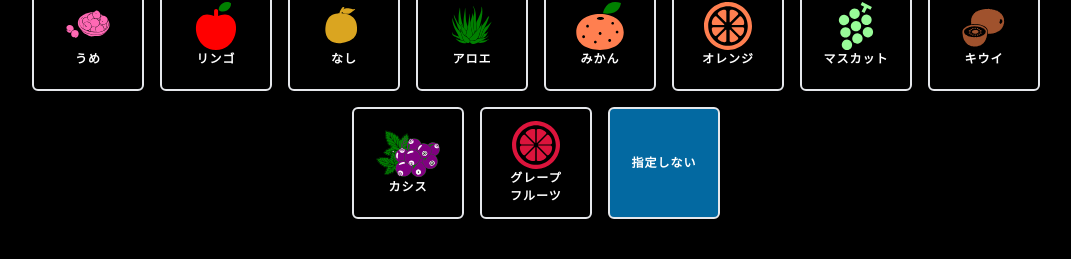
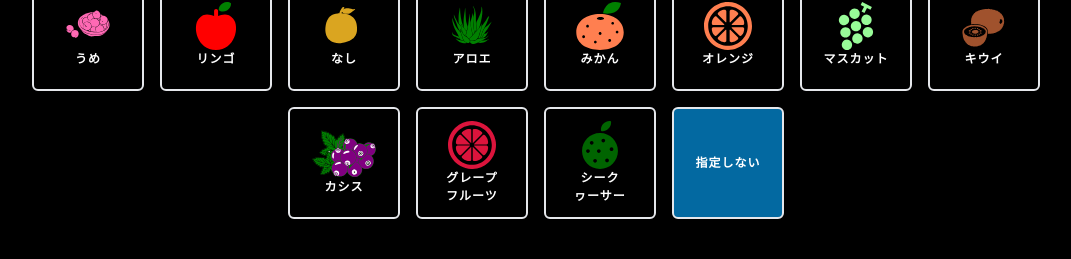
Before and after one commit to saha-it/react-app, a React (Create React App) app in the folder app/: page / in a window 1280 px wide. Shown: the part 1808-2067 px from the top of the page, without its empty margins (104-1175 px from the left). Built offline with nearby package versions, Linux system fonts and the light colour scheme; no server answers.

Commit message:
fruitにシークヮーサー追加

```diff
--- a/app/src/component/SelectFruit.tsx
+++ b/app/src/component/SelectFruit.tsx
@@ -21,6 +21,7 @@ import imgMuscat from "../images/fruit/muscat.svg";
 import imgKiwi from "../images/fruit/kiwi.svg";
 import imgCassis from "../images/fruit/cassis.svg";
 import imgGrapefruit from "../images/fruit/grapefruit.svg";
+import imgShekwasha from "../images/fruit/shekwasha.svg";
 
 /** ラジオボタン設定 */
 interface Radio {
@@ -193,10 +194,18 @@ const SelectFruit: React.FC<ChildProps> = ({ changeFruit }) => {
             value: "グレープフルーツ",
         },
         {
+            name: "シークヮーサー",
+            iconType: "img",
+            iconColor: "crimson",
+            icon: imgShekwasha,
+            label: "shekwasha",
+            value: "シークヮーサー",
+        },
+        {
             name: "指定しない",
             iconType: "",
             iconColor: "",
-            icon: faFaceGrinWide,
+            icon: "",
             label: "指定しない",
             value: "",
         },
```
Also changed, not shown: app/src/images/fruit/shekwasha.svg (added).
